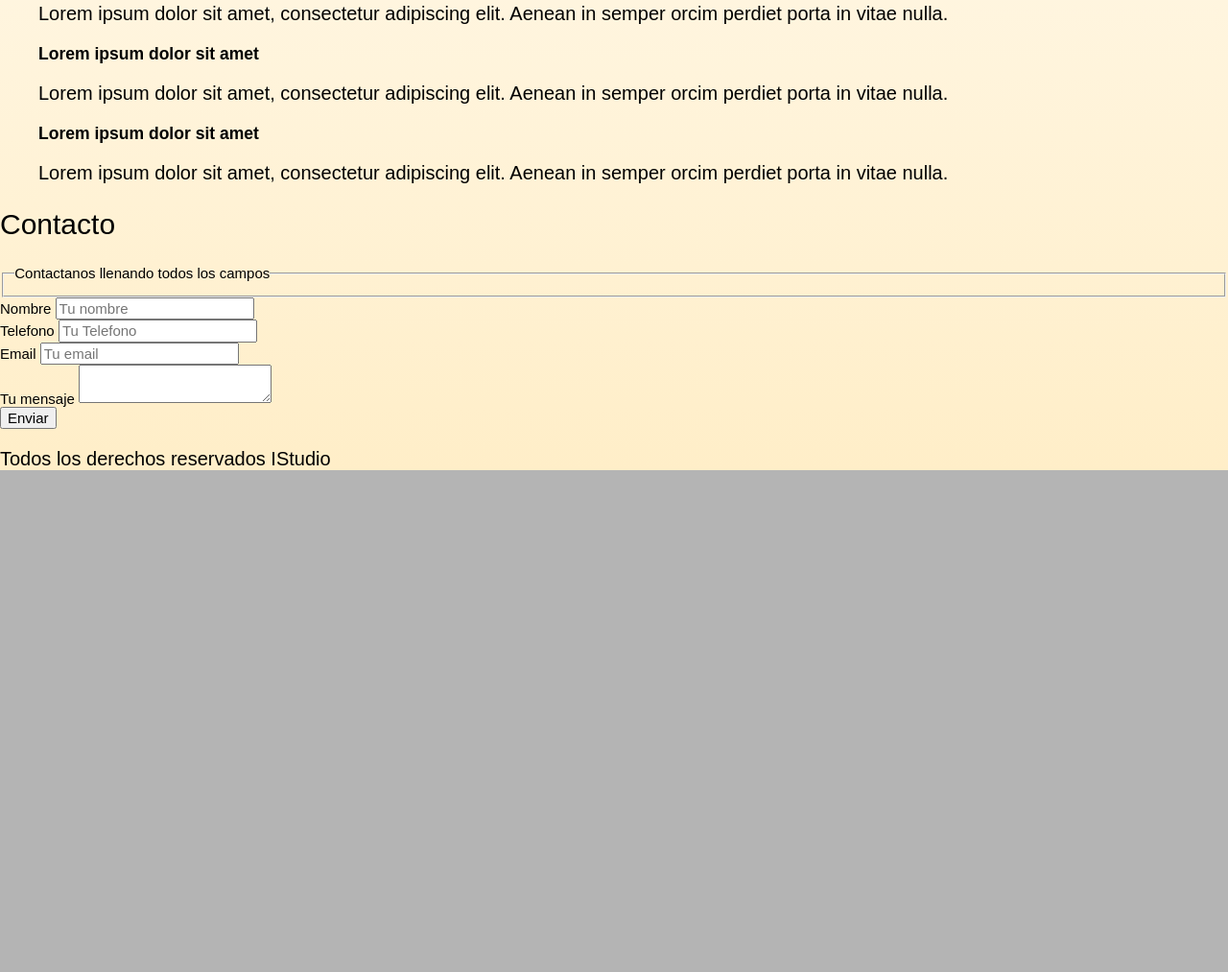
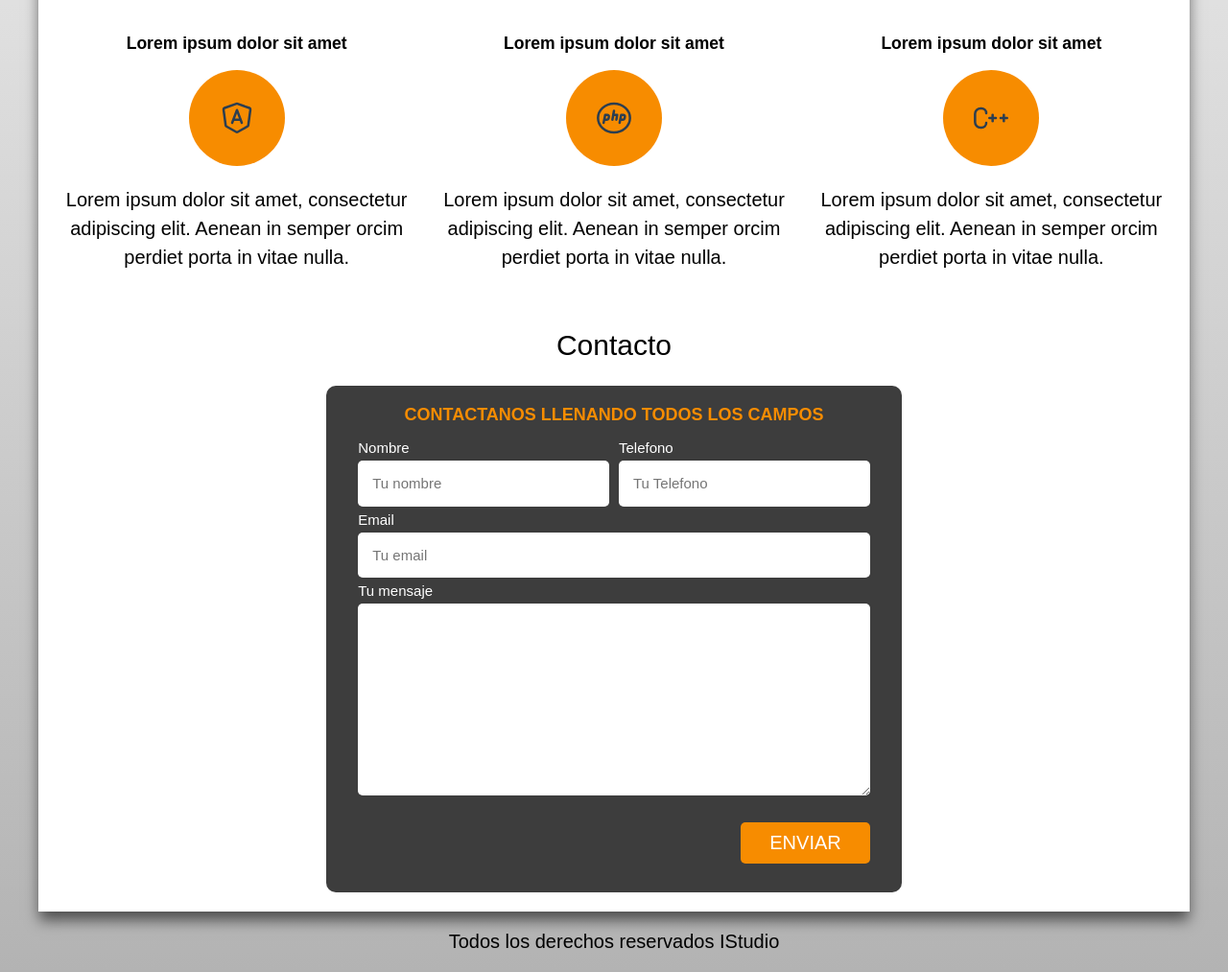
Before and after one commit to GastonGuerrero/tonga00.github.io, a plain HTML site: page index.html in a window 1280 px wide. Shown: the part 695-1708 px from the top of the page at 96% size. Before the commit the page ends 1205 px from the top, so only its background shows below. Drawn offline with Linux system fonts and the light colour scheme; a web font is replaced by a local one.

Commit message:
Add files via upload

```diff
--- a/index.html
+++ b/index.html
@@ -43,58 +43,101 @@
             <a class="boton" href="#">Contactanos</a>
         </di>
     </section>
-    <main class="contenedor">
+    <main class="contenedor sombra">
 
         <h2>Nuestros Servicios</h2>
+        <div class="servicios">
 
-        <section>
+            <section class="servicio">
                 <h3>Lorem ipsum dolor sit amet</h3>
+                <div class="iconos">
+                    <svg xmlns="http://www.w3.org/2000/svg" class="icon icon-tabler icon-tabler-brand-angular" width="40" height="40" viewBox="0 0 24 24" stroke-width="1.5" stroke="#2c3e50" fill="none" stroke-linecap="round" stroke-linejoin="round">
+                        <path stroke="none" d="M0 0h24v24H0z" fill="none"/>
+                        <path d="M5.428 17.245l6.076 3.471a1 1 0 0 0 .992 0l6.076 -3.471a1 1 0 0 0 .495 -.734l1.323 -9.704a1 1 0 0 0 -.658 -1.078l-7.4 -2.612a1 1 0 0 0 -.665 0l-7.399 2.613a1 1 0 0 0 -.658 1.078l1.323 9.704a1 1 0 0 0 .495 .734z" />
+                        <path d="M9 15l3 -8l3 8" />
+                        <path d="M10 13h4" />
+                      </svg>
+
+                </div>
+
                 <p>Lorem ipsum dolor sit amet, consectetur adipiscing elit. Aenean in semper orcim perdiet porta in vitae nulla.</p>
             </section>
 
-        <section>
+            <section class="servicio">
                 <h3>Lorem ipsum dolor sit amet</h3>
+                <div class="iconos">
+                    <svg xmlns="http://www.w3.org/2000/svg" class="icon icon-tabler icon-tabler-brand-php" width="40" height="40" viewBox="0 0 24 24" stroke-width="1.5" stroke="#2c3e50" fill="none" stroke-linecap="round" stroke-linejoin="round">
+                        <path stroke="none" d="M0 0h24v24H0z" fill="none"/>
+                        <path d="M12 12m-10 0a10 9 0 1 0 20 0a10 9 0 1 0 -20 0" />
+                        <path d="M5.5 15l.395 -1.974l.605 -3.026h1.32a1 1 0 0 1 .986 1.164l-.167 1a1 1 0 0 1 -.986 .836h-1.653" />
+                        <path d="M15.5 15l.395 -1.974l.605 -3.026h1.32a1 1 0 0 1 .986 1.164l-.167 1a1 1 0 0 1 -.986 .836h-1.653" />
+                        <path d="M12 7.5l-1 5.5" />
+                        <path d="M11.6 10h2.4l-.5 3" />
+                      </svg>
+                </div>
+
                 <p>Lorem ipsum dolor sit amet, consectetur adipiscing elit. Aenean in semper orcim perdiet porta in vitae nulla.</p>
             </section>
 
-        <section>
+            <section class="servicio">
                 <h3>Lorem ipsum dolor sit amet</h3>
+                <div class="iconos">
+                    <svg xmlns="http://www.w3.org/2000/svg" class="icon icon-tabler icon-tabler-brand-cpp" width="40" height="40" viewBox="0 0 24 24" stroke-width="1.5" stroke="#2c3e50" fill="none" stroke-linecap="round" stroke-linejoin="round">
+                        <path stroke="none" d="M0 0h24v24H0z" fill="none"/>
+                        <path d="M18 12h4" />
+                        <path d="M20 10v4" />
+                        <path d="M11 12h4" />
+                        <path d="M13 10v4" />
+                        <path d="M9 9a3 3 0 0 0 -3 -3h-.5a3.5 3.5 0 0 0 -3.5 3.5v5a3.5 3.5 0 0 0 3.5 3.5h.5a3 3 0 0 0 3 -3" />
+                      </svg>
+
+                </div>
                 <p>Lorem ipsum dolor sit amet, consectetur adipiscing elit. Aenean in semper orcim perdiet porta in vitae nulla.</p>
             </section>
 
+        </div>
 
-    </main>
 
         <section>
             <h2>Contacto</h2>
         </section>
 
-    <form action="">
-        <fieldset><legend>Contactanos llenando todos los campos</legend></fieldset>
+        <form class="formulario" action="">
+            <fieldset>
+                <legend>Contactanos llenando todos los campos</legend>
+            <div class="contenedor-campos">
 
-        <div>
+                <div class="campo">
                     <label for="">Nombre</label>
-            <input type="text" placeholder="Tu nombre">
+                    <input class="input-text" type="text" placeholder="Tu nombre">
                 </div>
 
-        <div>
+                <div class="campo">
                     <label for="">Telefono</label>
-            <input type="tel" placeholder="Tu Telefono">
+                    <input class="input-text" type="tel" placeholder="Tu Telefono">
                 </div>
 
-        <div>
+                <div class="campo">
                     <label for="">Email</label>
-            <input type="email" placeholder="Tu email">
+                    <input class="input-text" type="email" placeholder="Tu email">
                 </div>
 
-        <div>
+                <div class="campo">
                     <label for="">Tu mensaje</label>
-            <textarea></textarea>
+                    <textarea class="input-text"></textarea>
                 </div>
 
-        <input type="submit" value="Enviar">
+            </div>
+            <div class="alinear-derecha flex">
+                <input class="boton w100-bt" type="submit" value="Enviar">
 
+            </div>
+        </fieldset>
         </form>
+
+    </main>
+
+
 
     <footer>
         <p>Todos los derechos reservados IStudio</p>
--- a/stylesheet.css
+++ b/stylesheet.css
@@ -16,16 +16,22 @@ h2 {
     font-size: 3rem;
     font-weight: 500;
 }
+.sombra {
+    -webkit-box-shadow: 0px 10px 14px -1px rgba(0, 0, 0, 0.568);
+    -moz-box-shadow: 0px 10px 14px -1px rgba(0, 0, 0, 0.582);
+    box-shadow: 0px 10px 14px -1px rgba(0, 0, 0, 0.582);
+    background-color: #FFFFFF;
+    padding: 2rem;
+}
 html {
     font-size: 62.5%;
     box-sizing: border-box;
-    background-color: var(--gris);
+    background-image: linear-gradient(to top, #b3b3b3 0%, var(--blanco) 100%);
+    scroll-snap-type: y mandatory;
 }
-
 body {
     font-family: 'REM', sans-serif;
     font-size: 1.5rem;
-    background-image: linear-gradient(to top, #ffeec8 0%, var(--blanco) 100%);
 }
 .titulo {
     color:var(--negro);
@@ -54,6 +60,10 @@ body {
     font-weight: 400;
     width: 75%;
     text-align: center;
+    border: none;
+}
+.boton:hover {
+    cursor: pointer;
 }
 @media (min-width: 480px) {
     .boton {
@@ -87,6 +97,7 @@ body {
     background-repeat: no-repeat;
     height: 450px;
     position: relative;
+    margin-bottom: 2rem;
 
  }
 .contenido-hero h2,
@@ -114,3 +125,116 @@ body {
 .contenido-hero p {
     margin-left: 6px;
 }
+@media (min-width: 768px) {
+
+    .servicios {
+        display: grid;
+        grid-template-columns: repeat(3, 1fr);
+        column-gap: 2rem;
+    }
+}
+.servicios .iconos {
+    height: 10rem;
+    width: 10rem;
+    background-color: var(--secundario);
+    border-radius: 50%;
+    display: flex;
+    justify-content: space-evenly;
+    align-items: center;
+}
+.servicio {
+    display: flex;
+    flex-direction: column;
+    align-items: center;
+}
+.servicio p {
+    line-height: 1.5;
+    text-align: center;
+}
+
+.contenedor h2 {
+    text-align: center;
+    margin-top: 4rem;
+}
+.formulario {
+    background-color: #3d3d3d;
+    width: min( 60rem, 100% );
+    margin: 0 auto;
+    padding: 2rem;
+    border-radius: 1rem;
+
+}
+.formulario fieldset {
+    border: none;
+}
+.formulario legend {
+    font-weight: 700;
+    text-align: center;
+    text-transform: uppercase;
+    color: #f78c00;
+    margin-bottom: 1rem;
+    font-size: 1.8rem;
+}
+footer p {
+    text-align: center;
+    margin: 2rem 0rem;
+}
+@media (min-width: 768px) {
+
+    .contenedor-campos {
+        display: grid;
+        grid-template-columns: 1fr 1fr;
+        column-gap: 1rem;
+        grid-template-rows: auto auto 23rem;
+
+    }
+
+    .campo:nth-child(3),
+    .campo:nth-child(4) {
+        grid-column: 1 / 3;
+    }
+ }
+.campo textarea {
+    height: 20rem;
+}
+.campo {
+    margin-bottom: .5rem;
+}
+.campo label {
+    color: white;
+    display: block;
+    font-weight: 500;
+    margin-bottom: .5rem;
+}
+.input-text {
+    width: 100%;
+    border: none;
+    padding: 1.5rem;
+    border-radius: .5rem;
+}
+.w100-bt {
+    width: 100%;
+}
+/** Utilidades **/
+
+.alinear-derecha {
+    justify-content: flex-end;
+}
+@media (min-width: 768px) {
+  .alinear-derecha {
+    margin-top: 1rem;
+  }
+ }
+.flex {
+    display: flex;
+}
+@media (min-width: 768px) {
+    .w100-bt {
+        width: auto;
+    }
+
+ }
+ .servicio, .navegacionprincipal, .formulario{
+     scroll-snap-align: center;
+     scroll-snap-stop: always;
+ }
```
Lines whose indentation alone changed are shown as unchanged.
